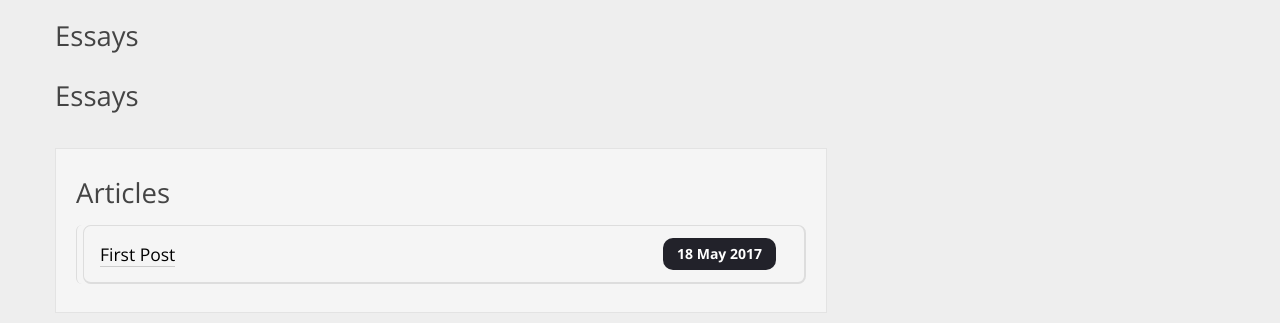
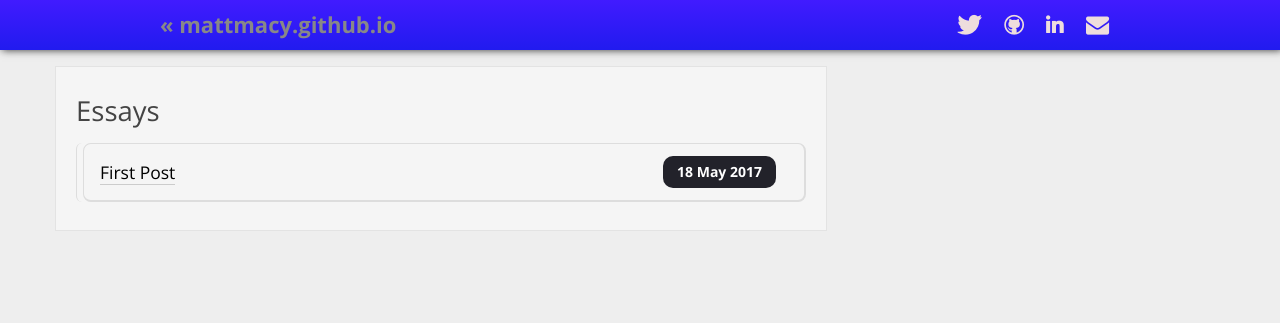
Before and after one commit to mattmacy/mattmacy.github.io, a Jekyll site: the page built from blog/index.html, in a window 1280 px wide. Shown: the top 323 px of the page. Built offline with Jekyll 4.4.1, drawn with Linux system fonts in a browser that asks for light colours.

Commit message:
make page templates more palatable

```diff
--- a/_layouts/default.html
+++ b/_layouts/default.html
@@ -44,6 +44,17 @@
  </head>
 <body>
 
+<div class="hero-box">
+  <div class="hero-inner min-padded">
+    <a href="/">
+      <h3 class="heavy pull-left">&laquo; mattmacy.github.io</h3>
+    </a>
+    <h3 class="white contact-me pull-right">
+      <!-- All on one line seems crazy but it prevents small form factors trying to fit them over multiple lines -->
+      <a href="https://www.twitter.com/Mat_Macy/" alt="Twitter"><i class="icon-twitter"></i></a><a href="https://github.com/mattmacy/" alt="GitHub"><i class="icon-github"></i></a><a href="http://linkedin.com/in/matthew-macy-2493a21" alt="LinkedIn"><i class="icon-linkedin"></i></a><a href="mailto:mat.macy@gmail.com" alt="Email"><i class="icon-envelope-alt"></i></a>
+    </h3>
+  </div>
+</div>
     <div class="container">
   {{ content }}
 
--- a/_layouts/page.html
+++ b/_layouts/page.html
@@ -1,9 +1,6 @@
 ---
 layout: default
 ---
-<h1>{{ page.title }}</h1>
-<p class="meta">{{ page.date | date_to_string }}</p>
-
 <div class="post">
   {{ content }}
 </div>
--- a/blog/index.html
+++ b/blog/index.html
@@ -2,14 +2,10 @@
 layout: page
 title: Essays
 ---
-
-
-<h1>{{ page.title }}</h1>
-
       <div class="row">
       <div class="span8 content-wrapper ">
         <div class="content-box">
-<h1> Articles </h1>
+<h1> Essays </h1>
 
 	<ul class="page-listings">
 
```
Also changed, not shown: _layouts/post.html (+4 -21 lines).
